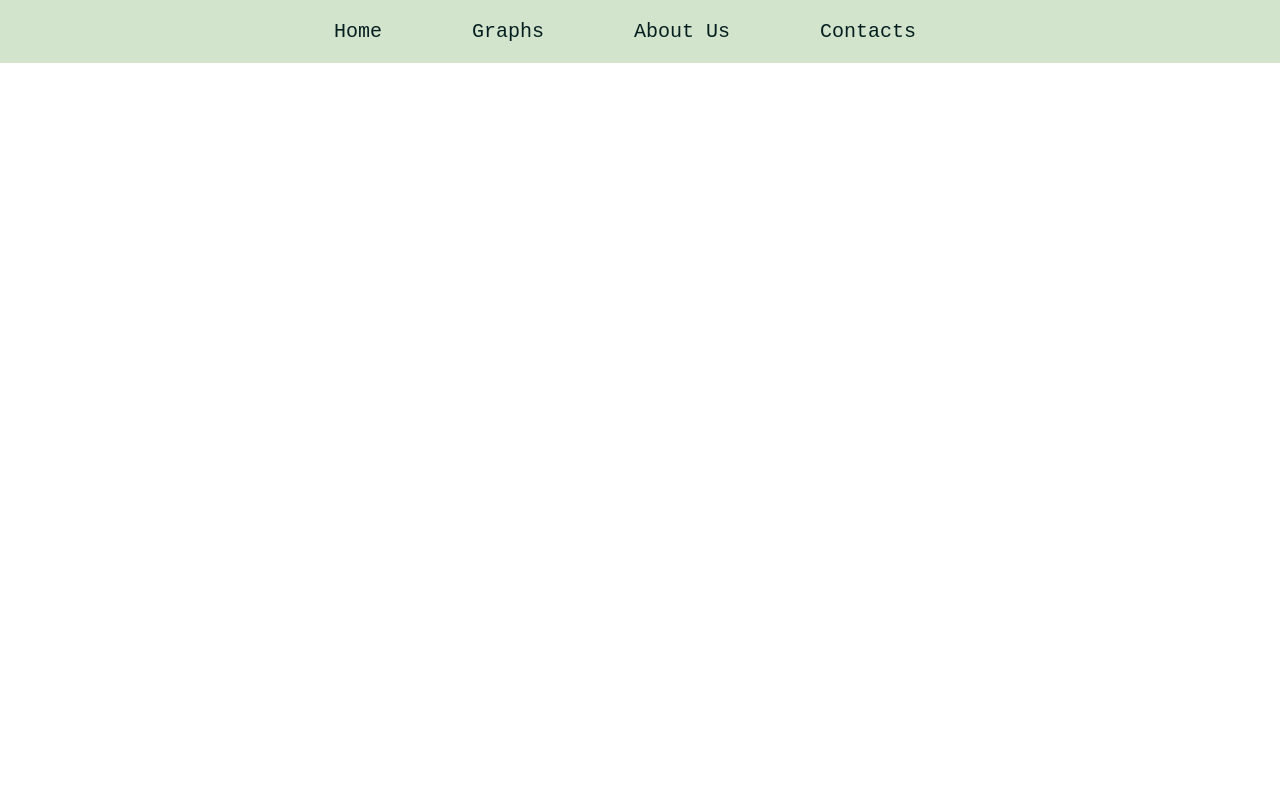
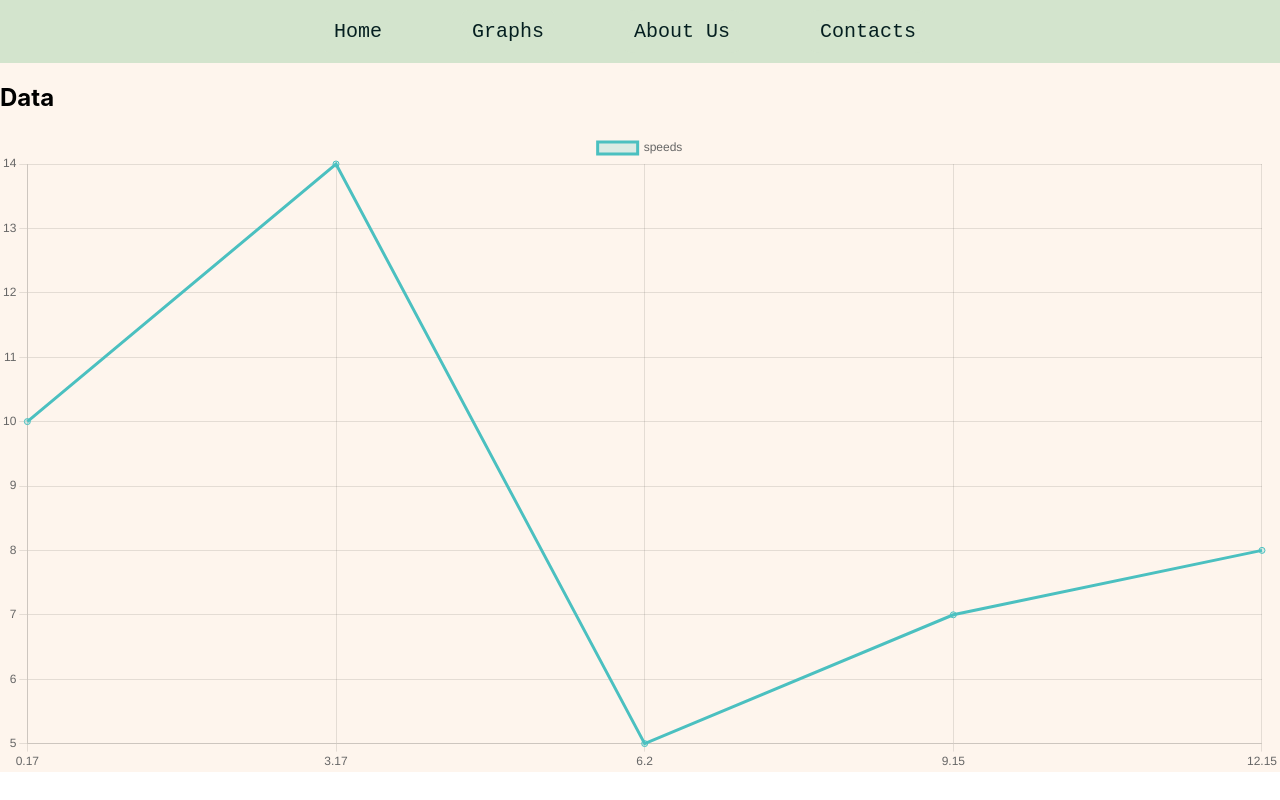
Before and after one commit to scott-22/hackthenorth2022, a React (Create React App) app in the folder client/: page / in a window 1280 px wide. Built offline with nearby package versions, Linux system fonts and the light colour scheme.

Commit message:
Line graph for time vs speed

```diff
--- a/client/package.json
+++ b/client/package.json
@@ -6,7 +6,9 @@
     "@testing-library/jest-dom": "^5.16.5",
     "@testing-library/react": "^13.4.0",
     "@testing-library/user-event": "^13.5.0",
+    "chart.js": "^3.9.1",
     "react": "^18.2.0",
+    "react-chartjs-2": "^4.3.1",
     "react-dom": "^18.2.0",
     "react-scripts": "5.0.1",
     "web-vitals": "^2.1.4"
--- a/client/src/App.js
+++ b/client/src/App.js
@@ -1,6 +1,59 @@
 import './App.css';
+import { Line } from 'react-chartjs-2';
+
+import {
+  Chart as ChartJS,
+  CategoryScale,
+  LinearScale,
+  PointElement,
+  LineElement,
+  Title,
+  Tooltip,
+  Legend,
+} from 'chart.js'
+
+ChartJS.register(
+  CategoryScale,
+  LinearScale,
+  PointElement,
+  LineElement,
+  Title,
+  Tooltip,
+  Legend
+)
 
 function App() {
+  const data = [
+    {time: 0.17, speed: 10},
+    {time: 3.17, speed: 14},
+    {time: 6.20, speed: 5},
+    {time: 9.15, speed: 7},
+    {time: 12.15, speed: 8},
+  ];
+
+  const times = [];
+  const speeds = [];
+
+  for (const item of data) {
+    times.push(item.time);
+    speeds.push(item.speed);
+  }
+
+  const graphData = {
+    labels: times,
+    datasets: [
+      {
+        label: "speeds",
+        data: speeds,
+        fill: true,
+        backgroundColor: "rgba(75,192,192,0.2)",
+        borderColor: "rgba(75,192,192,1)"
+      },
+    ]
+  };
+
+  console.log(times, speeds);
+
   return (
     <div class="html-body">
 
@@ -10,8 +63,12 @@ function App() {
         <button class="header-text" onClick="document.getElementById('portfolio-div').scrollIntoView();">About Us</button>
         <button class="header-text" onClick="document.getElementById('portfolio-div').scrollIntoView();">Contacts</button>
       </div>
+      <div>
+        <h2>Data</h2>
+        <Line data={graphData} />
+      </div>
+    </div>
 
-    </div>
   );
 }
 
```
Also changed, not shown: 1 other file (tests, documents, lock files or other folders).
